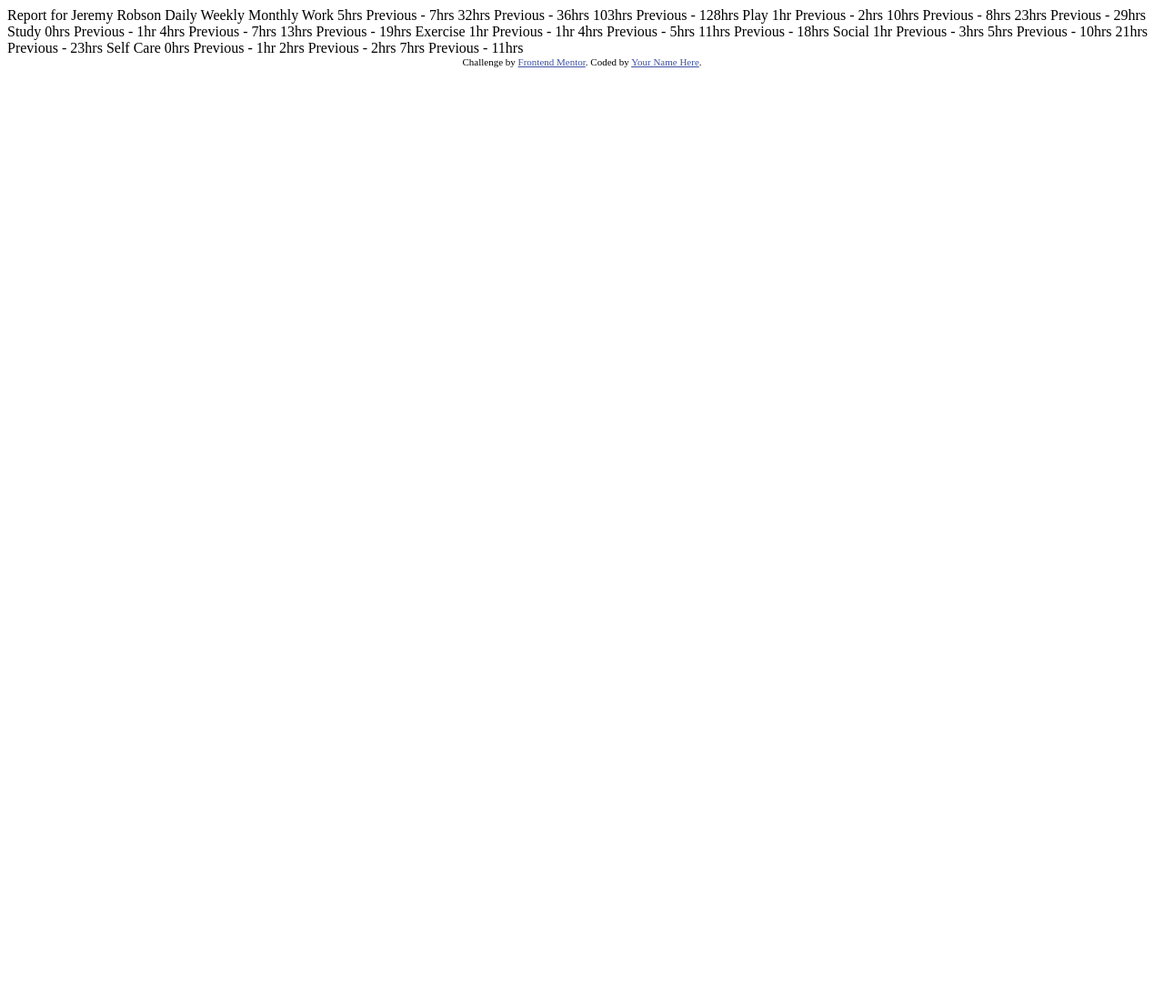
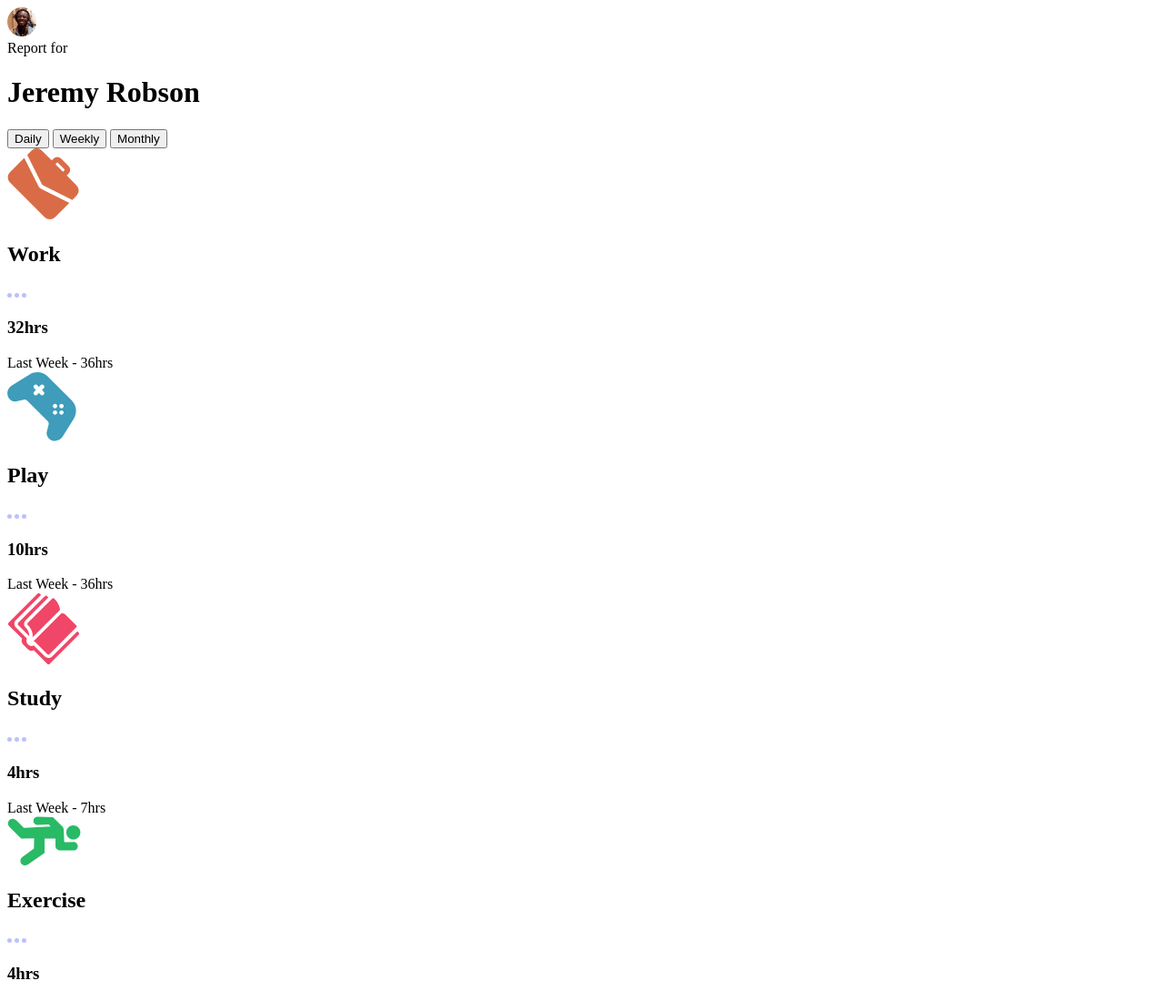
Before and after one commit to Matthieu83600/Time-tracking-dashboard, a plain HTML site: page index.html in a window 1280 px wide. Shown: the top 1100 px of the page at 91% size. Before the commit the page ends 800 px from the top, so only its background shows below. Drawn offline with Linux system fonts and the light colour scheme.

Commit message:
feat: create static html

```diff
--- a/index.html
+++ b/index.html
@@ -19,84 +19,112 @@
     <title>Frontend Mentor | Time tracking dashboard</title>
   </head>
   <body>
-    Report for Jeremy Robson Daily Weekly Monthly Work 5hrs
-    <!-- daily -->
-    Previous - 7hrs
-    <!-- daily -->
-    32hrs
-    <!-- weekly -->
-    Previous - 36hrs
-    <!-- weekly -->
-    103hrs
-    <!-- monthly -->
-    Previous - 128hrs
-    <!-- monthly -->
-
-    Play 1hr
-    <!-- daily -->
-    Previous - 2hrs
-    <!-- daily -->
-    10hrs
-    <!-- weekly -->
-    Previous - 8hrs
-    <!-- weekly -->
-    23hrs
-    <!-- monthly -->
-    Previous - 29hrs
-    <!-- monthly -->
-
-    Study 0hrs
-    <!-- daily -->
-    Previous - 1hr
-    <!-- daily -->
-    4hrs
-    <!-- weekly -->
-    Previous - 7hrs
-    <!-- weekly -->
-    13hrs
-    <!-- monthly -->
-    Previous - 19hrs
-    <!-- monthly -->
-
-    Exercise 1hr
-    <!-- daily -->
-    Previous - 1hr
-    <!-- daily -->
-    4hrs
-    <!-- weekly -->
-    Previous - 5hrs
-    <!-- weekly -->
-    11hrs
-    <!-- monthly -->
-    Previous - 18hrs
-    <!-- monthly -->
-
-    Social 1hr
-    <!-- daily -->
-    Previous - 3hrs
-    <!-- daily -->
-    5hrs
-    <!-- weekly -->
-    Previous - 10hrs
-    <!-- weekly -->
-    21hrs
-    <!-- monthly -->
-    Previous - 23hrs
-    <!-- monthly -->
-
-    Self Care 0hrs
-    <!-- daily -->
-    Previous - 1hr
-    <!-- daily -->
-    2hrs
-    <!-- weekly -->
-    Previous - 2hrs
-    <!-- weekly -->
-    7hrs
-    <!-- monthly -->
-    Previous - 11hrs
-    <!-- monthly -->
-
+    <main>
+      <div>
+        <div>
+          <img src="./images/image-jeremy.png" alt="Jeremy Robson" width="32" />
+          <div>
+            <span>Report for</span>
+            <h1>Jeremy Robson</h1>
+          </div>
+        </div>
+        <div>
+          <button>Daily</button>
+          <button>Weekly</button>
+          <button>Monthly</button>
+        </div>
+      </div>
+      <div class="card card--work">
+        <div>
+          <img src="./images/icon-work.svg" alt="icon card work" />
+        </div>
+        <div class="card__info">
+          <div class="card__info-header">
+            <h2>Work</h2>
+            <img src="./images/icon-ellipsis.svg" alt="icon ellipsis" />
+          </div>
+          <div class="card__info-time">
+            <h3>32hrs</h3>
+            <span>Last Week - 36hrs</span>
+          </div>
+        </div>
+      </div>
+      <div class="card card--play">
+        <div>
+          <img src="./images/icon-play.svg" alt="icon card play" />
+        </div>
+        <div class="card__info">
+          <div class="card__info-header">
+            <h2>Play</h2>
+            <img src="./images/icon-ellipsis.svg" alt="icon ellipsis" />
+          </div>
+          <div class="card__info-time">
+            <h3>10hrs</h3>
+            <span>Last Week - 36hrs</span>
+          </div>
+        </div>
+      </div>
+      <div class="card card--study">
+        <div>
+          <img src="./images/icon-study.svg" alt="icon card study" />
+        </div>
+        <div class="card__info">
+          <div class="card__info-header">
+            <h2>Study</h2>
+            <img src="./images/icon-ellipsis.svg" alt="icon ellipsis" />
+          </div>
+          <div class="card__info-time">
+            <h3>4hrs</h3>
+            <span>Last Week - 7hrs</span>
+          </div>
+        </div>
+      </div>
+      <div class="card card--exercise">
+        <div>
+          <img src="./images/icon-exercise.svg" alt="icon card exercise" />
+        </div>
+        <div class="card__info">
+          <div class="card__info-header">
+            <h2>Exercise</h2>
+            <img src="./images/icon-ellipsis.svg" alt="icon ellipsis" />
+          </div>
+          <div class="card__info-time">
+            <h3>4hrs</h3>
+            <span>Last Week - 5hrs</span>
+          </div>
+        </div>
+      </div>
+      <div class="card card--social">
+        <div>
+          <img src="./images/icon-social.svg" alt="icon card social" />
+        </div>
+        <div class="card__info">
+          <div class="card__info-header">
+            <h2>Social</h2>
+            <img src="./images/icon-ellipsis.svg" alt="icon ellipsis" />
+          </div>
+          <div class="card__info-time">
+            <h3>5hrs</h3>
+            <span>Last Week - 10hrs</span>
+          </div>
+        </div>
+      </div>
+      <div class="card card--self-care">
+        <div>
+          <img src="./images/icon-self-care.svg" alt="icon card self-care" />
+        </div>
+        <div class="card__info">
+          <div class="card__info-header">
+            <h2>Self Care</h2>
+            <img src="./images/icon-ellipsis.svg" alt="icon ellipsis" />
+          </div>
+          <div class="card__info-time">
+            <h3>2hrs</h3>
+            <span>Last Week - 2hrs</span>
+          </div>
+        </div>
+      </div>
+    </main>
     <footer class="attribution">
       Challenge by <a href="https://www.frontendmentor.io?ref=challenge" target="_blank">Frontend Mentor</a>. Coded by
       <a href="https://matthieubonjour.dev">Your Name Here</a>.
```
